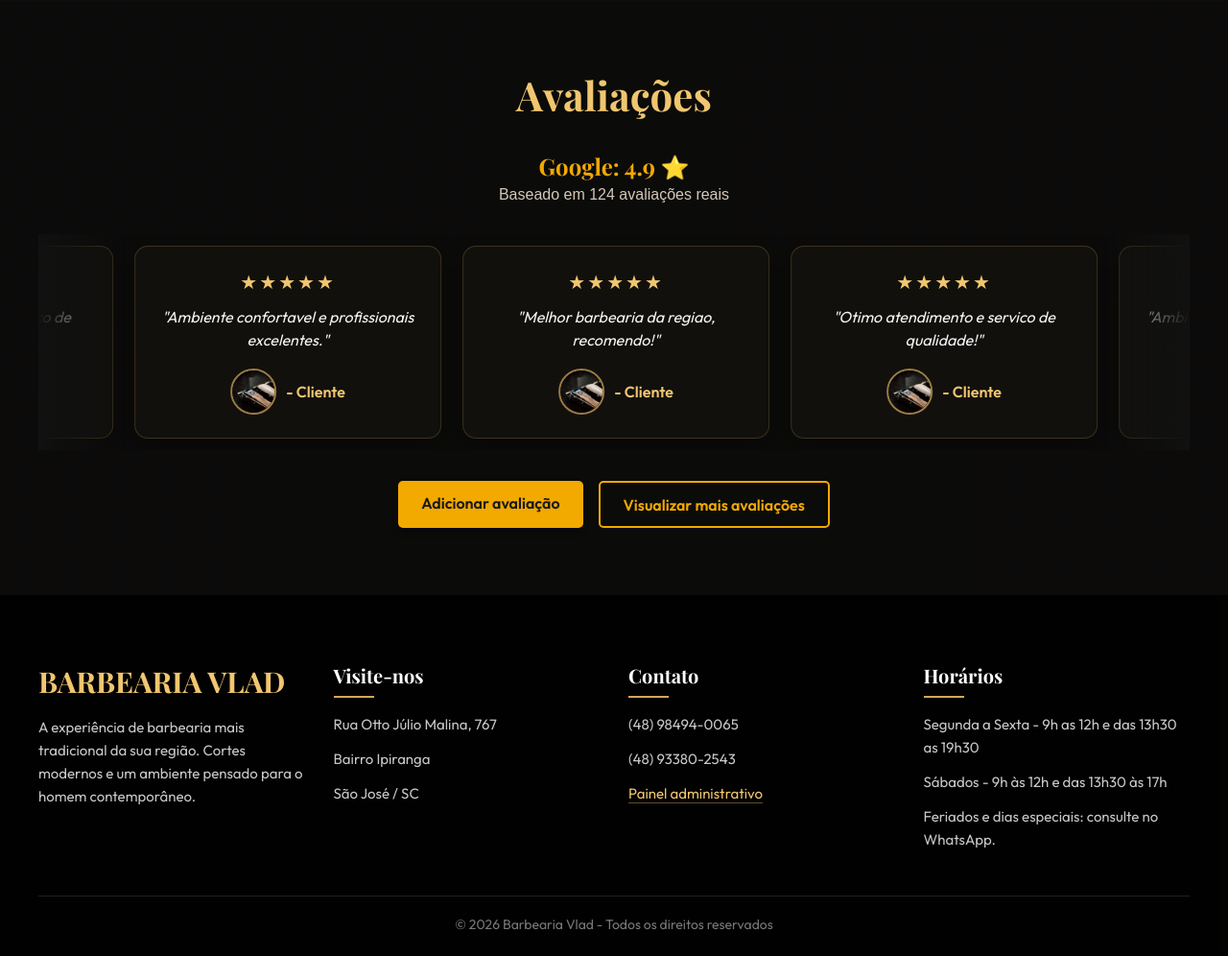
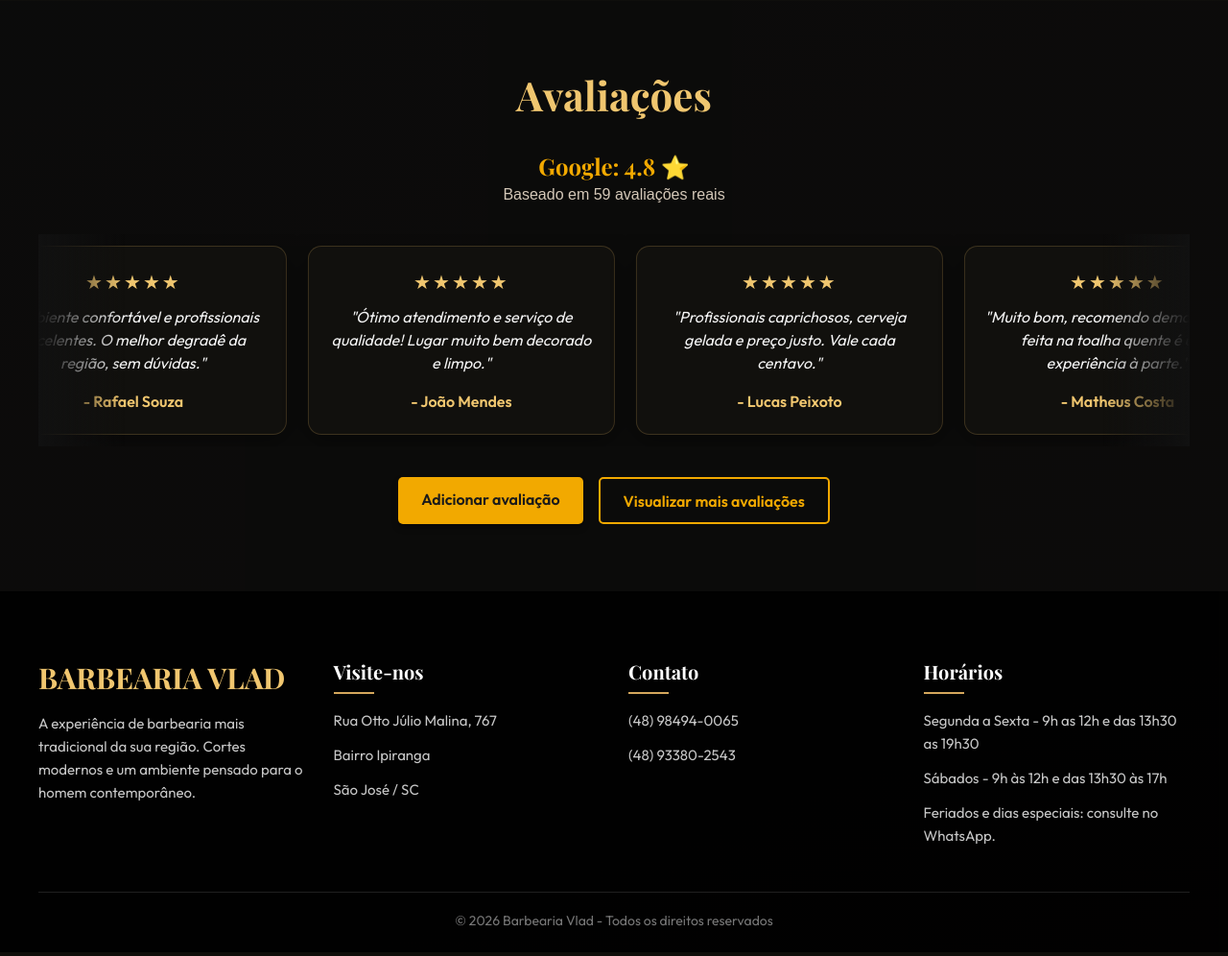
Before and after one commit to MatheusYanr/barbearia-vlad, a PHP site: page / in a window 1280 px wide. Shown: the part 2810-3806 px from the top of the page at 96% size. Run offline with PHP 8.4, Linux system fonts and the light colour scheme; data comes from the database, SQL or seed files in the repository; data that the repository does not hold is empty; some libraries are stand-ins or nearby versions.

Commit message:
fix: remover link do painel admin no footer, forçar avaliações estáticas no frontend já que API não será usada e remover imagens de avatar

```diff
--- a/index.php
+++ b/index.php
@@ -232,8 +232,8 @@ $whatsapp2 = whatsappLink($phone2);
             <h2 id="avaliacoes-titulo">Avaliações</h2>
 
             <?php
-            $gRating = getSetting($settings, 'google_rating', '4.9');
-            $gTotal = getSetting($settings, 'google_total_ratings', '124');
+            $gRating = getSetting($settings, 'google_rating', '4.8');
+            $gTotal = getSetting($settings, 'google_total_ratings', '59');
             ?>
             <div class="google-status" style="text-align: center; margin-bottom: 2rem; color: #f2a900; font-family: 'Playfair Display', serif;">
                 <p style="font-size: 1.5rem; margin: 0; padding-bottom: 0.3rem;">
@@ -246,27 +246,20 @@ $whatsapp2 = whatsappLink($phone2);
 
             <div class="film-carousel">
                 <div class="film-track" id="filmTrack">
-                    <?php foreach ($reviews as $review): ?>
+                    <?php
+                    $static_reviews = [
+                        ['client_name' => 'Carlos Silva', 'rating' => 5, 'quote' => 'Excelente atendimento! A barbearia tem um clima sensacional e o corte ficou impecável.'],
+                        ['client_name' => 'Rafael Souza', 'rating' => 5, 'quote' => 'Ambiente confortável e profissionais excelentes. O melhor degradê da região, sem dúvidas.'],
+                        ['client_name' => 'João Mendes', 'rating' => 5, 'quote' => 'Ótimo atendimento e serviço de qualidade! Lugar muito bem decorado e limpo.'],
+                        ['client_name' => 'Lucas Peixoto', 'rating' => 5, 'quote' => 'Profissionais caprichosos, cerveja gelada e preço justo. Vale cada centavo.'],
+                        ['client_name' => 'Matheus Costa', 'rating' => 5, 'quote' => 'Muito bom, recomendo demais! Barba feita na toalha quente é uma experiência à parte.']
+                    ];
+                    foreach ($static_reviews as $review):
+                    ?>
                         <?php
                         $reviewRating = (int) ($review['rating'] ?? 5);
-                        if ($reviewRating < 1) {
-                            $reviewRating = 1;
-                        }
-                        if ($reviewRating > 5) {
-                            $reviewRating = 5;
-                        }
-
                         $reviewClientName = trim((string) ($review['client_name'] ?? 'Cliente'));
-                        if ($reviewClientName === '') {
-                            $reviewClientName = 'Cliente';
-                        }
-
                         $reviewQuote = trim((string) ($review['quote'] ?? ''));
-                        if ($reviewQuote === '') {
-                            $reviewQuote = 'Excelente atendimento!';
-                        }
-
-                        $reviewPhoto = normalizeReviewPhotoPath((string) ($review['photo_path'] ?? ''));
                         ?>
                         <figure class="avaliacao">
                             <div class="estrelas" aria-label="Avaliação de <?= $reviewRating ?> estrelas">
@@ -274,8 +267,6 @@ $whatsapp2 = whatsappLink($phone2);
                             </div>
                             <blockquote>"<?= h($reviewQuote) ?>"</blockquote>
                             <figcaption class="cliente-info">
-                                <img src="<?= h($reviewPhoto) ?>" alt="Foto de <?= h($reviewClientName) ?>"
-                                    class="cliente-foto" loading="lazy">
                                 <span>- <?= h($reviewClientName) ?></span>
                             </figcaption>
                         </figure>
@@ -313,7 +304,6 @@ $whatsapp2 = whatsappLink($phone2);
                 <h3>Contato</h3>
                 <p><?= h($phone1) ?></p>
                 <p><?= h($phone2) ?></p>
-                <p><a class="admin-link" href="admin/login.php">Painel administrativo</a></p>
             </div>
             <div class="rodape-coluna">
                 <h3>Horários</h3>
```
